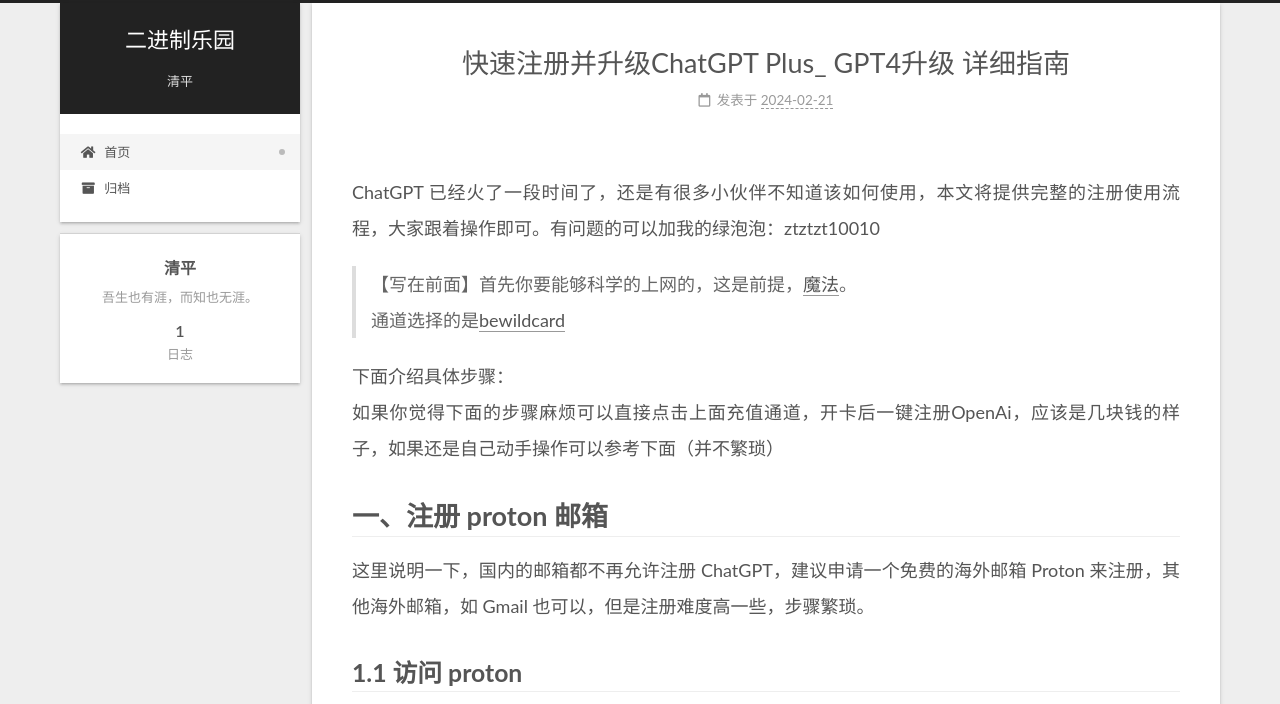
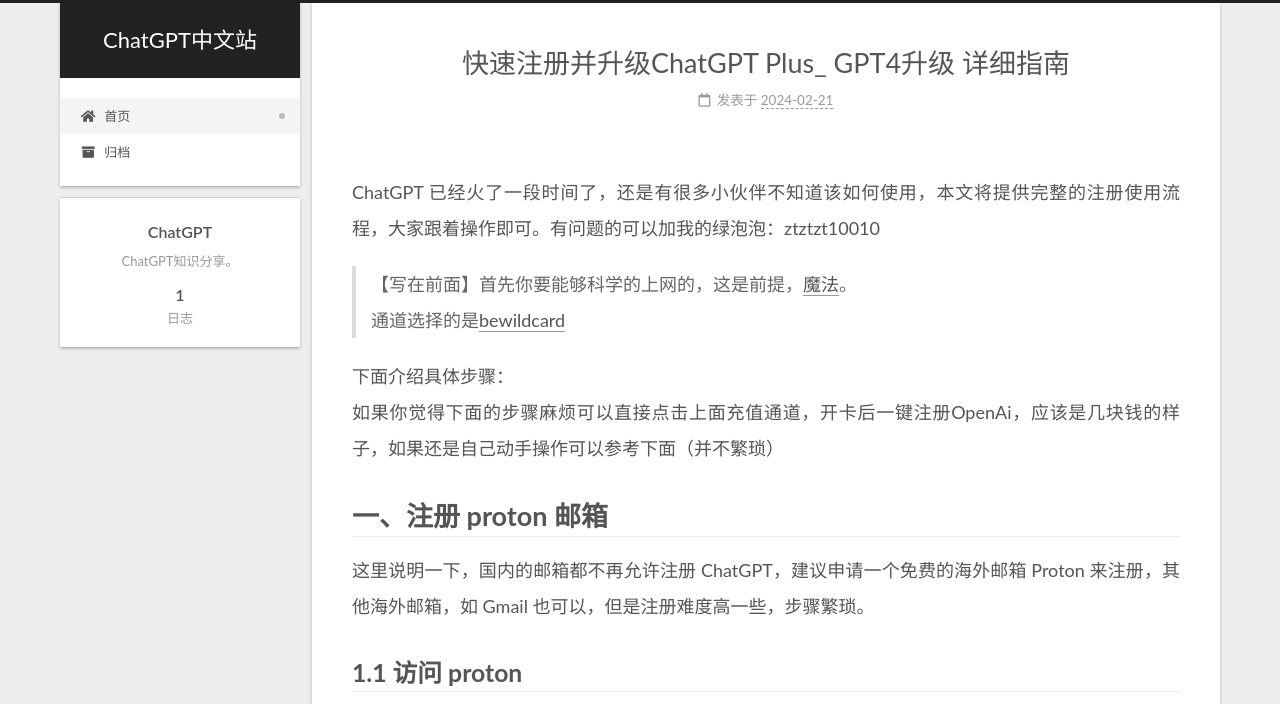
Before and after one commit to chatgptzt/chatgptzt.github.io, a plain HTML site: page index.html in a window 1280 px wide. Shown: the top 704 px of the page. Drawn offline with Linux system fonts and the light colour scheme.

Commit message:
Site updated: 2024-02-21 14:13:03

```diff
--- a/css/main.css
+++ b/css/main.css
@@ -1168,7 +1168,7 @@ pre .javascript .function {
 }
 .links-of-author a::before,
 .links-of-author span.exturl::before {
-  background: #adffff;
+  background: #faff7f;
   border-radius: 50%;
   content: ' ';
   display: inline-block;
--- a/index.html
+++ b/index.html
@@ -20,14 +20,14 @@
     var CONFIG = {"hostname":"chatgptzt.github.io","root":"/","scheme":"Gemini","version":"7.8.0","exturl":false,"sidebar":{"position":"left","display":"post","padding":18,"offset":12,"onmobile":false},"copycode":{"enable":false,"show_result":false,"style":null},"back2top":{"enable":true,"sidebar":false,"scrollpercent":false},"bookmark":{"enable":false,"color":"#222","save":"auto"},"fancybox":false,"mediumzoom":false,"lazyload":false,"pangu":false,"comments":{"style":"tabs","active":null,"storage":true,"lazyload":false,"nav":null},"algolia":{"hits":{"per_page":10},"labels":{"input_placeholder":"Search for Posts","hits_empty":"We didn't find any results for the search: ${query}","hits_stats":"${hits} results found in ${time} ms"}},"localsearch":{"enable":false,"trigger":"auto","top_n_per_article":1,"unescape":false,"preload":false},"motion":{"enable":true,"async":false,"transition":{"post_block":"fadeIn","post_header":"slideDownIn","post_body":"slideDownIn","coll_header":"slideLeftIn","sidebar":"slideUpIn"}}};
   </script>
 
-  <meta name="description" content="吾生也有涯，而知也无涯。">
+  <meta name="description" content="ChatGPT知识分享。">
 <meta property="og:type" content="website">
-<meta property="og:title" content="二进制乐园">
+<meta property="og:title" content="ChatGPT中文站">
 <meta property="og:url" content="https://chatgptzt.github.io/index.html">
-<meta property="og:site_name" content="二进制乐园">
-<meta property="og:description" content="吾生也有涯，而知也无涯。">
+<meta property="og:site_name" content="ChatGPT中文站">
+<meta property="og:description" content="ChatGPT知识分享。">
 <meta property="og:locale" content="zh_CN">
-<meta property="article:author" content="清平">
+<meta property="article:author" content="ChatGPT">
 <meta name="twitter:card" content="summary">
 
 <link rel="canonical" href="https://chatgptzt.github.io/">
@@ -43,7 +43,7 @@
   };
 </script>
 
-  <title>二进制乐园</title>
+  <title>ChatGPT中文站</title>
 
 
 
@@ -94,10 +94,9 @@
 
     <a href="/" class="brand" rel="start">
       <span class="logo-line-before"><i></i></span>
-      <h1 class="site-title">二进制乐园</h1>
+      <h1 class="site-title">ChatGPT中文站</h1>
       <span class="logo-line-after"><i></i></span>
     </a>
-      <p class="site-subtitle" itemprop="description">清平</p>
   </div>
 
   <div class="site-nav-right">
@@ -152,12 +151,12 @@
 
     <span hidden itemprop="author" itemscope itemtype="http://schema.org/Person">
       <meta itemprop="image" content="/images/avatar.gif">
-      <meta itemprop="name" content="清平">
-      <meta itemprop="description" content="吾生也有涯，而知也无涯。">
+      <meta itemprop="name" content="ChatGPT">
+      <meta itemprop="description" content="ChatGPT知识分享。">
     </span>
 
     <span hidden itemprop="publisher" itemscope itemtype="http://schema.org/Organization">
-      <meta itemprop="name" content="二进制乐园">
+      <meta itemprop="name" content="ChatGPT中文站">
     </span>
       <header class="post-header">
         <h2 class="post-title" itemprop="name headline">
@@ -280,8 +279,8 @@
 
       <div class="site-overview-wrap sidebar-panel">
         <div class="site-author motion-element" itemprop="author" itemscope itemtype="http://schema.org/Person">
-  <p class="site-author-name" itemprop="name">清平</p>
-  <div class="site-description" itemprop="description">吾生也有涯，而知也无涯。</div>
+  <p class="site-author-name" itemprop="name">ChatGPT</p>
+  <div class="site-description" itemprop="description">ChatGPT知识分享。</div>
 </div>
 <div class="site-state-wrap motion-element">
   <nav class="site-state">
@@ -320,7 +319,7 @@
   <span class="with-love">
     <i class="fa fa-heart"></i>
   </span>
-  <span class="author" itemprop="copyrightHolder">清平</span>
+  <span class="author" itemprop="copyrightHolder">ChatGPT</span>
 </div>
   <div class="powered-by">由 <a href="https://hexo.io/" class="theme-link" rel="noopener" target="_blank">Hexo</a> & <a href="https://theme-next.org/" class="theme-link" rel="noopener" target="_blank">NexT.Gemini</a> 强力驱动
   </div>
```
Also changed, not shown: 2024/02/21/use-chatgpt/index.html (+10 -11 lines), archives/2024/02/index.html (+10 -11 lines), archives/2024/index.html (+10 -11 lines), archives/index.html (+10 -11 lines).
